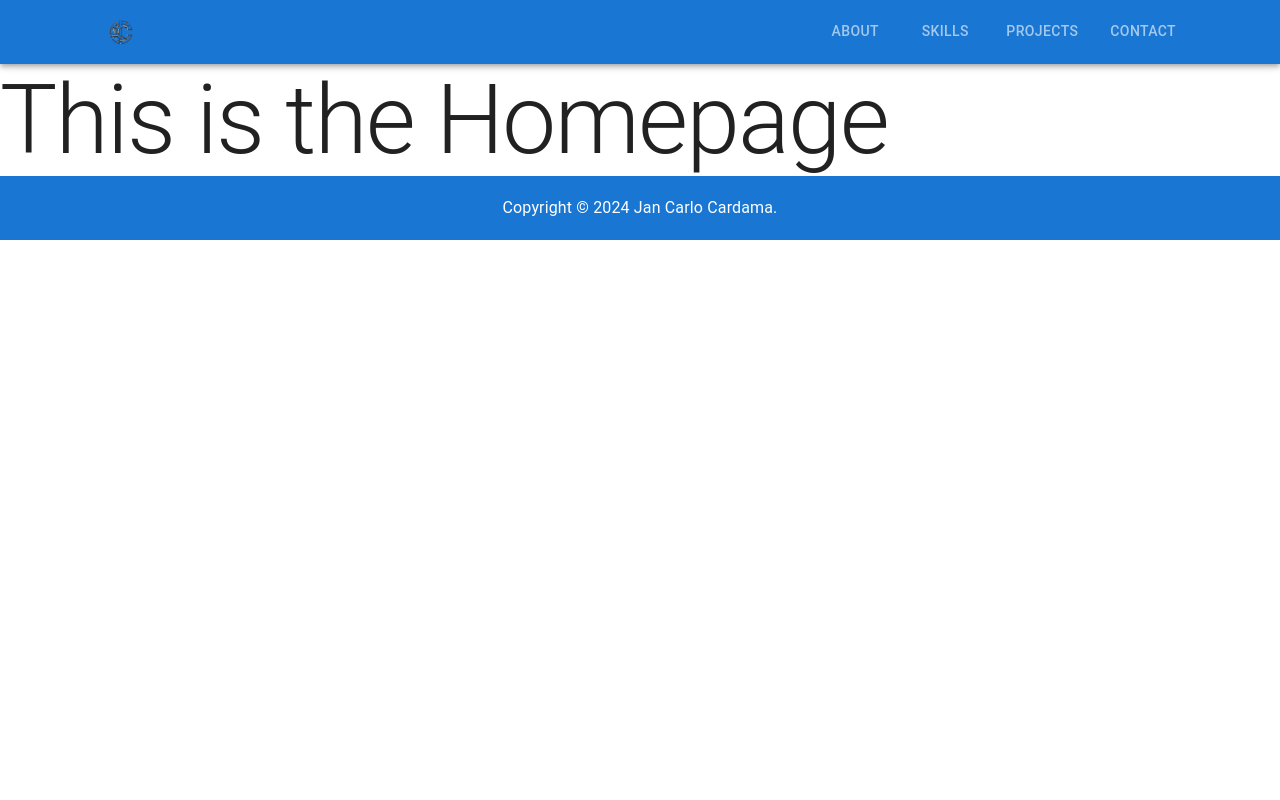
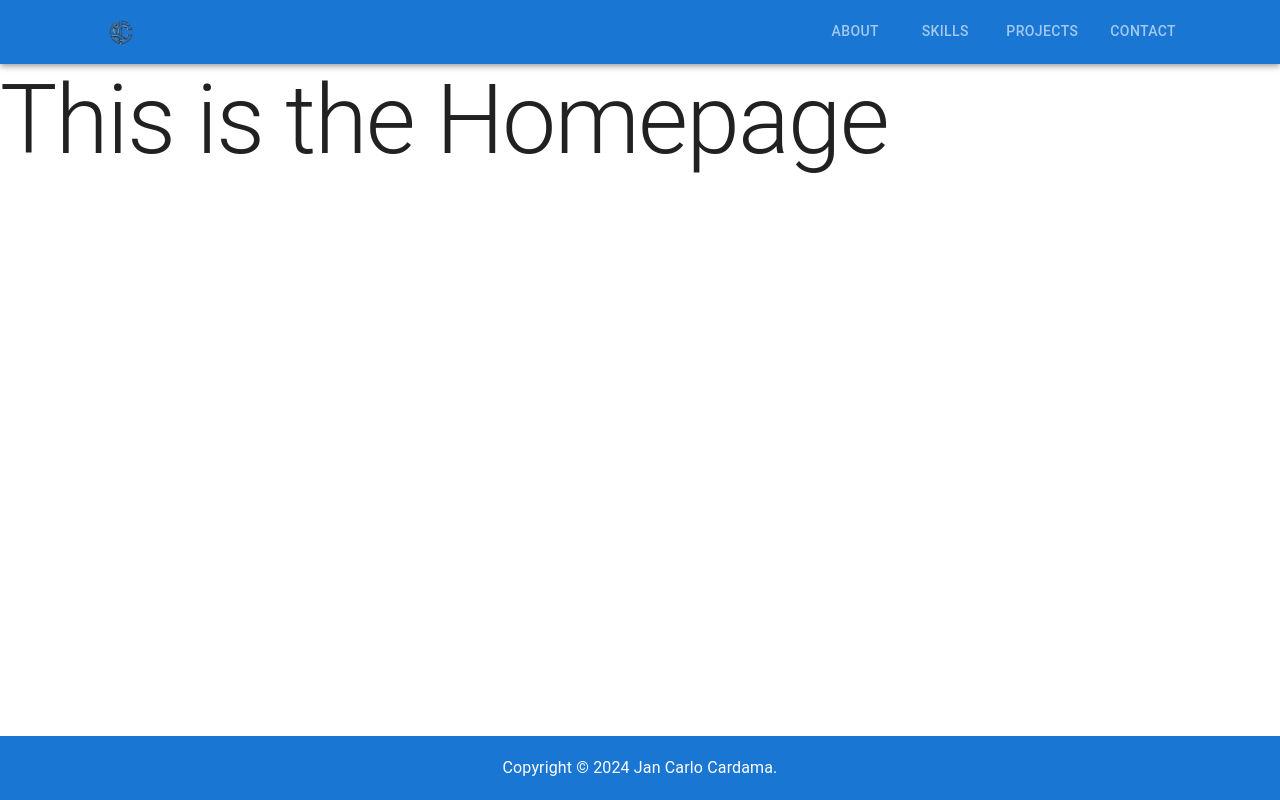
Before and after one commit to jcmcardama/test-landing-page, a React (Vite) app: page / in a window 1280 px wide. Built offline with nearby package versions, Linux system fonts and the light colour scheme.

Commit message:
fix height

```diff
--- a/src/App.tsx
+++ b/src/App.tsx
@@ -1,14 +1,23 @@
 import { Outlet } from 'react-router-dom';
 import Header from './components/Header';
 import Footer from './components/Footer';
+import { Grid, styled } from '@mui/material';
+
+const StyledGrid = styled(Grid)(() => {
+    return {
+      height: 'calc(100% - 128px)'
+    };
+});
 
 function App() {
   return (
-    <>
+    <Grid sx={{ height: "100vh" }}>
       <Header />
-      <Outlet />
+      <StyledGrid item>
+        <Outlet />
+      </StyledGrid>
       <Footer />
-    </>
+    </Grid>
   )
 }
 
```
